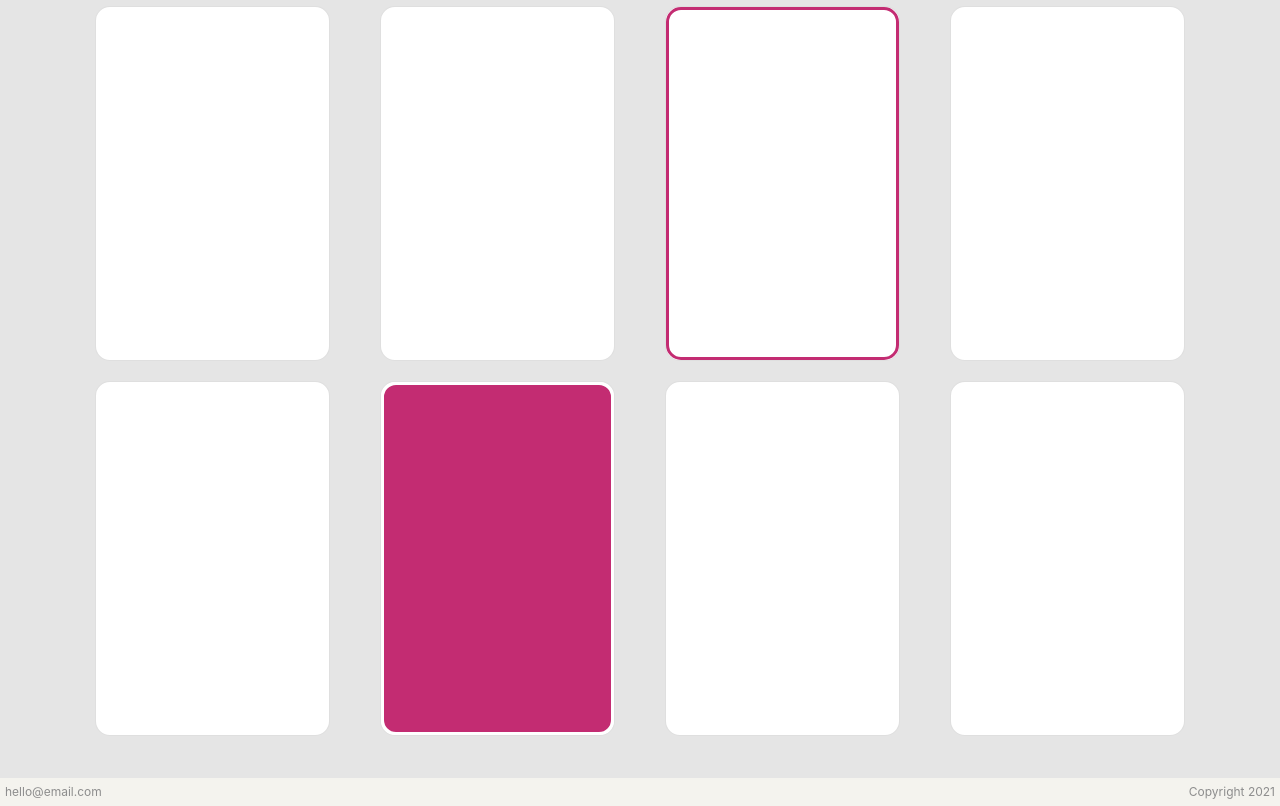
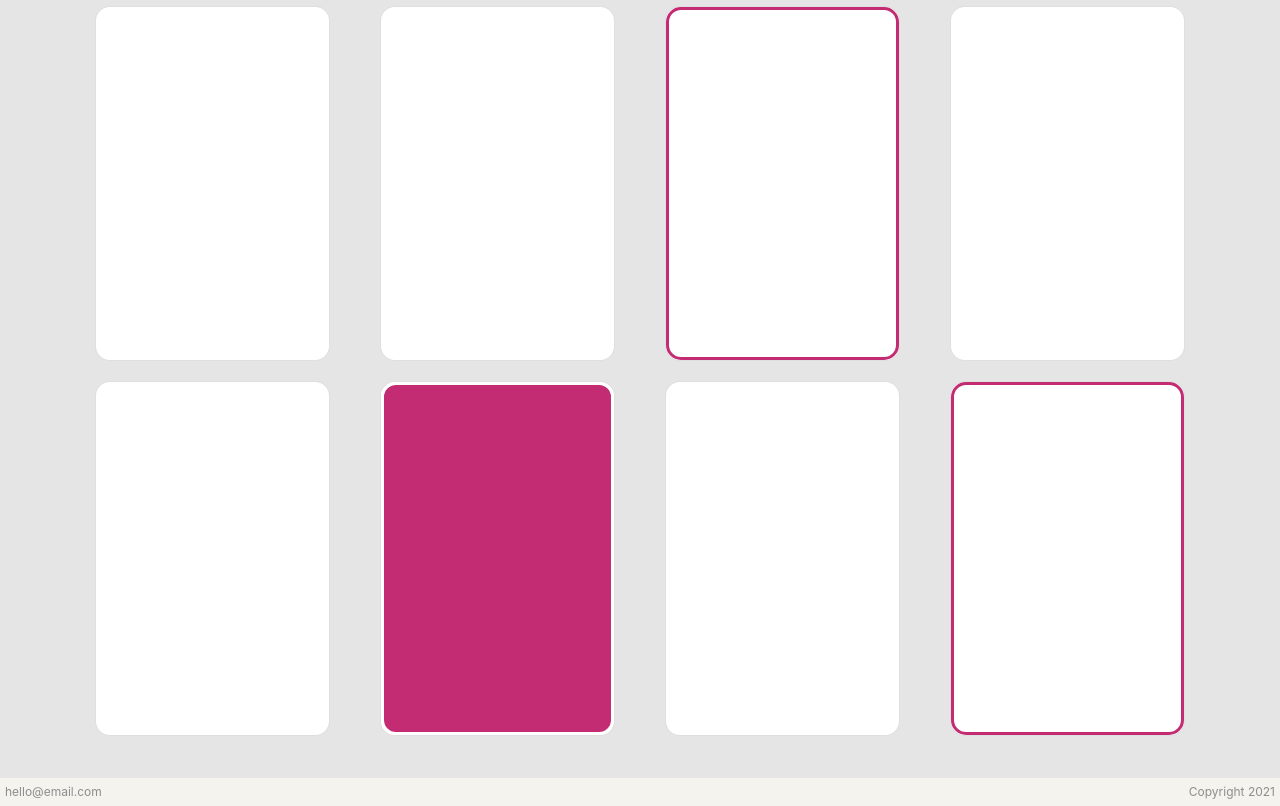
Before and after one commit to Holmfred/Fredrik-Olsen-CSS-frameworks-ma1, a plain HTML site: page index.html in a window 1280 px wide. Shown: the part 165-971 px from the top of the page. Drawn offline with nearby package versions, Linux system fonts and the light colour scheme.

Commit message:
No, NOW!

```diff
--- a/index.html
+++ b/index.html
@@ -77,7 +77,7 @@
                 </div>
                 <div class="col-lg-6 col-xl-3">
                     <div class="card">
-                        <div class="card-body card--border"></div>
+                        <div class="card-body card__body--border"></div>
                     </div>
                 </div>
             </div>
```
